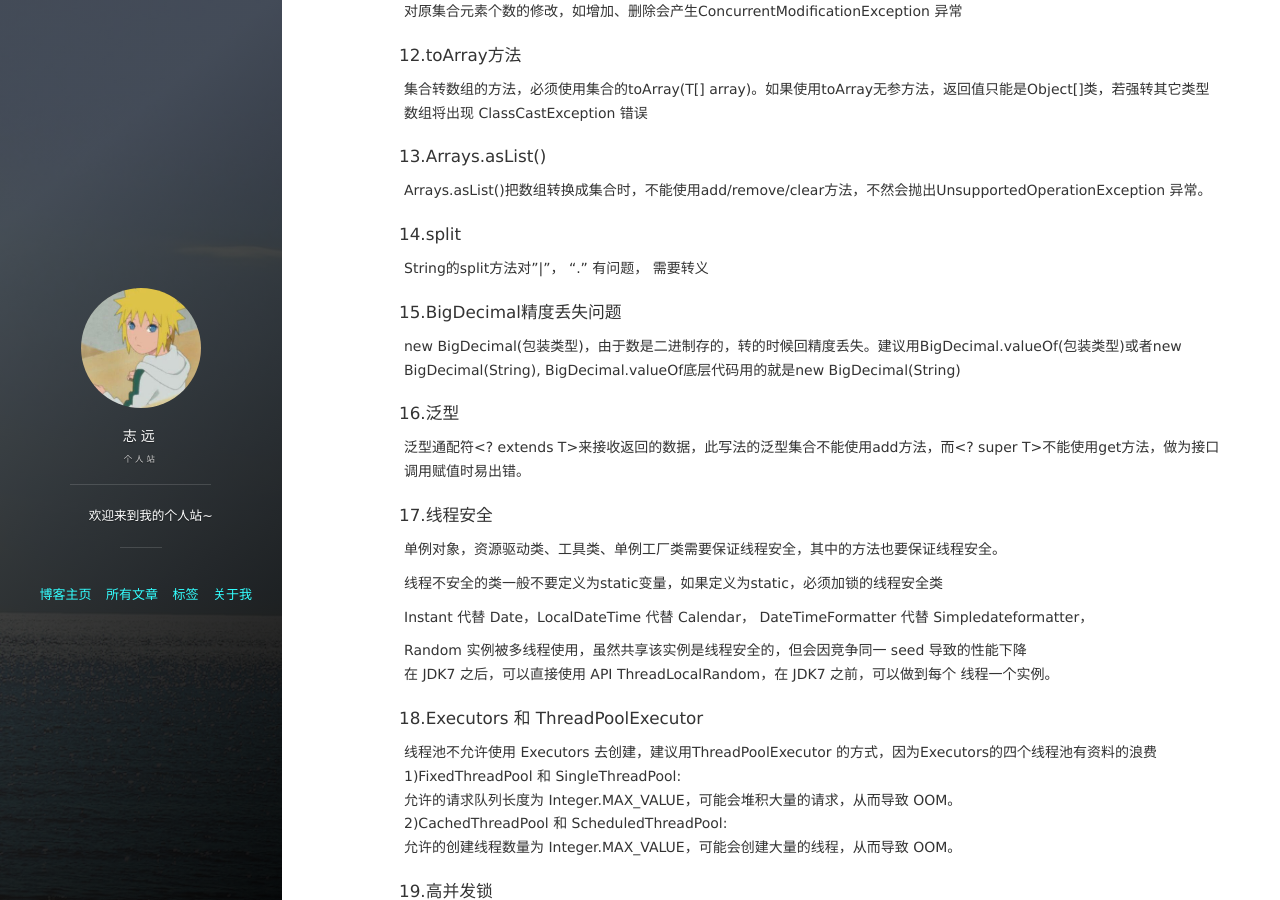
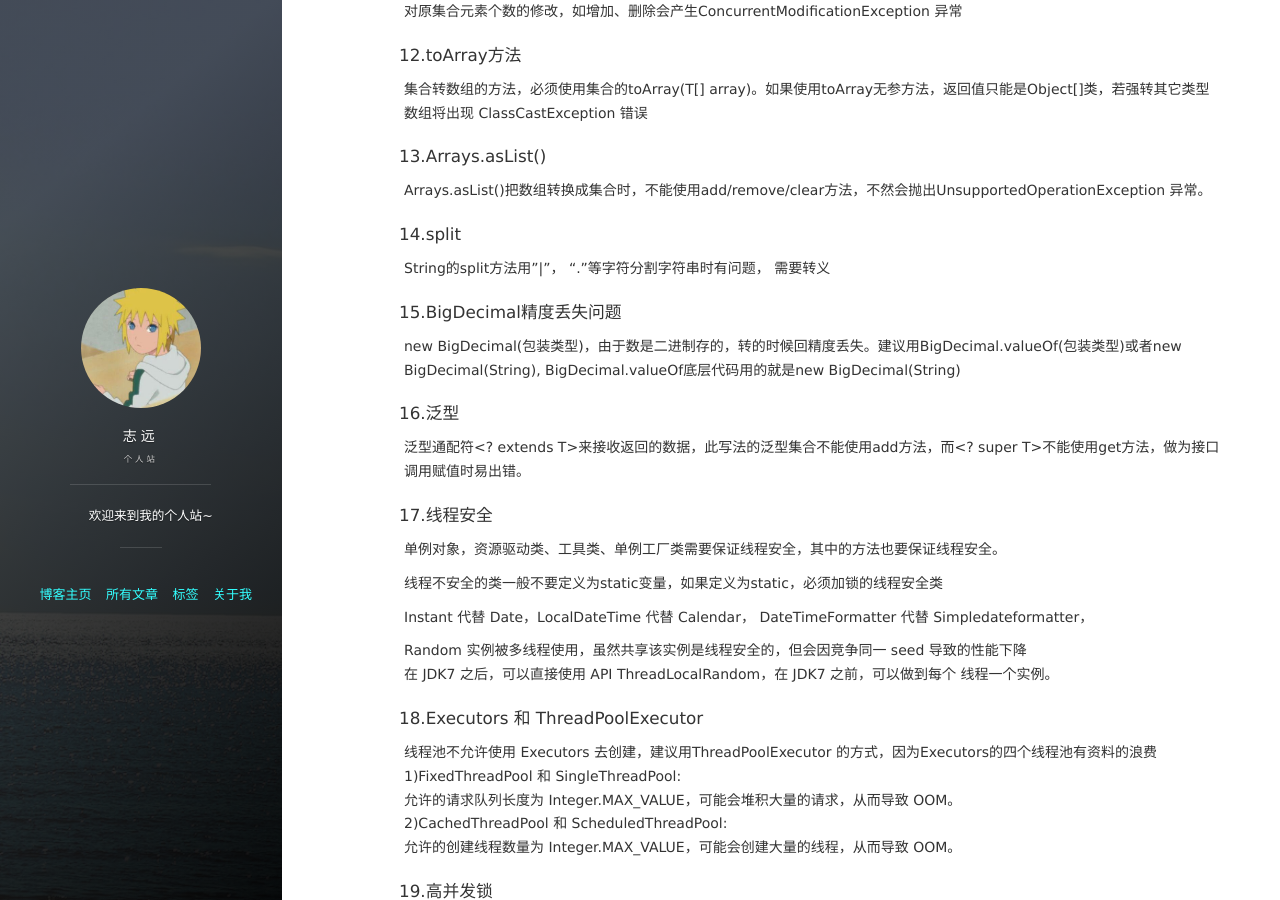
Before and after one commit to blueskyxzy/blueskyxzy.github.io, a Jekyll site: the page built from _posts/2019-11-11-clearcode.md, in a window 1280 px wide and 900 px high, scrolled down 1379 px. Built offline with Jekyll 4.4.1, drawn with Linux system fonts in a browser that asks for light colours; nearby versions of some CDN libraries; comment, search, counter and statistics services are not loaded.

Commit message:
add Markdown

```diff
--- a/_posts/2019-11-11-clearcode.md
+++ b/_posts/2019-11-11-clearcode.md
@@ -68,7 +68,7 @@ Set存储的是不重复的对象，依据hashCode和equals进行判断，所以
 Arrays.asList()把数组转换成集合时，不能使用add/remove/clear方法，不然会抛出UnsupportedOperationException 异常。
 
 #### 14.split
-String的split方法对"|"， "." 有问题， 需要转义
+String的split方法用"|"， "."等字符分割字符串时有问题， 需要转义
 
 #### 15.BigDecimal精度丢失问题
 new BigDecimal(包装类型)，由于数是二进制存的，转的时候回精度丢失。建议用BigDecimal.valueOf(包装类型)或者new BigDecimal(String), BigDecimal.valueOf底层代码用的就是new BigDecimal(String)
```
